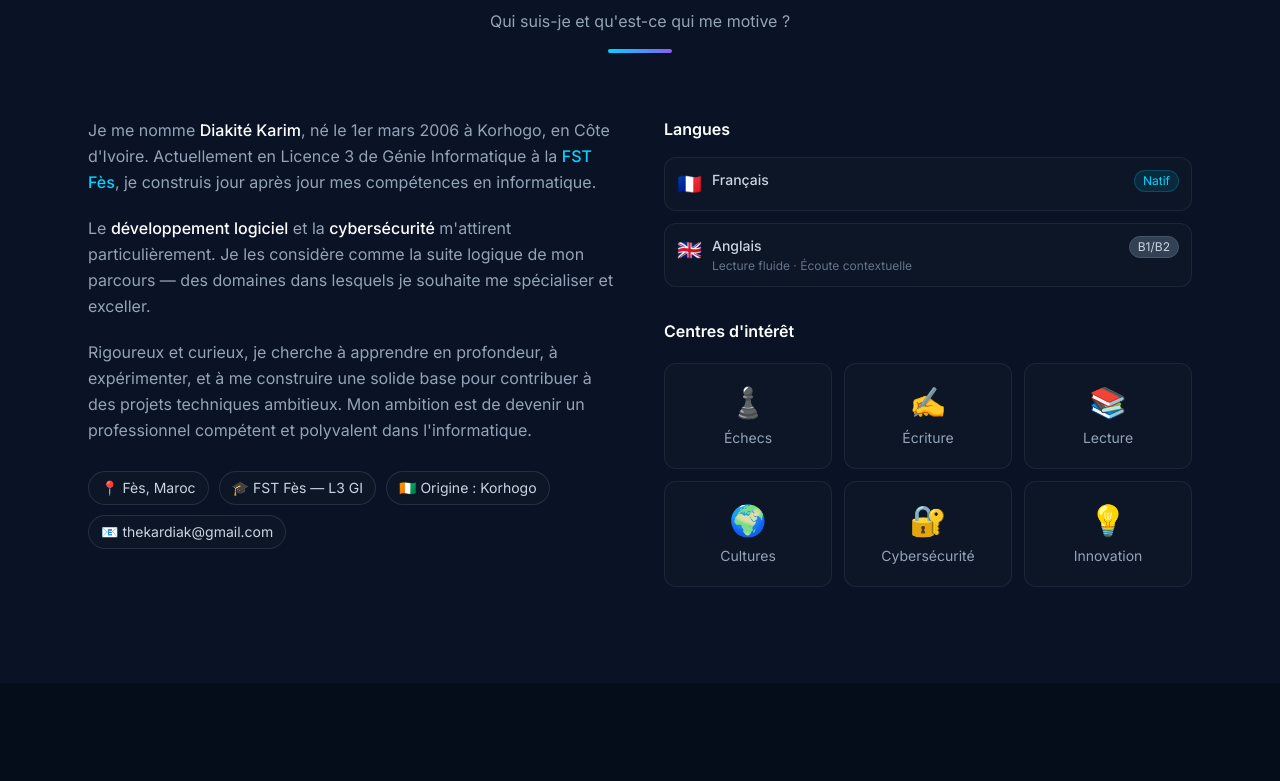
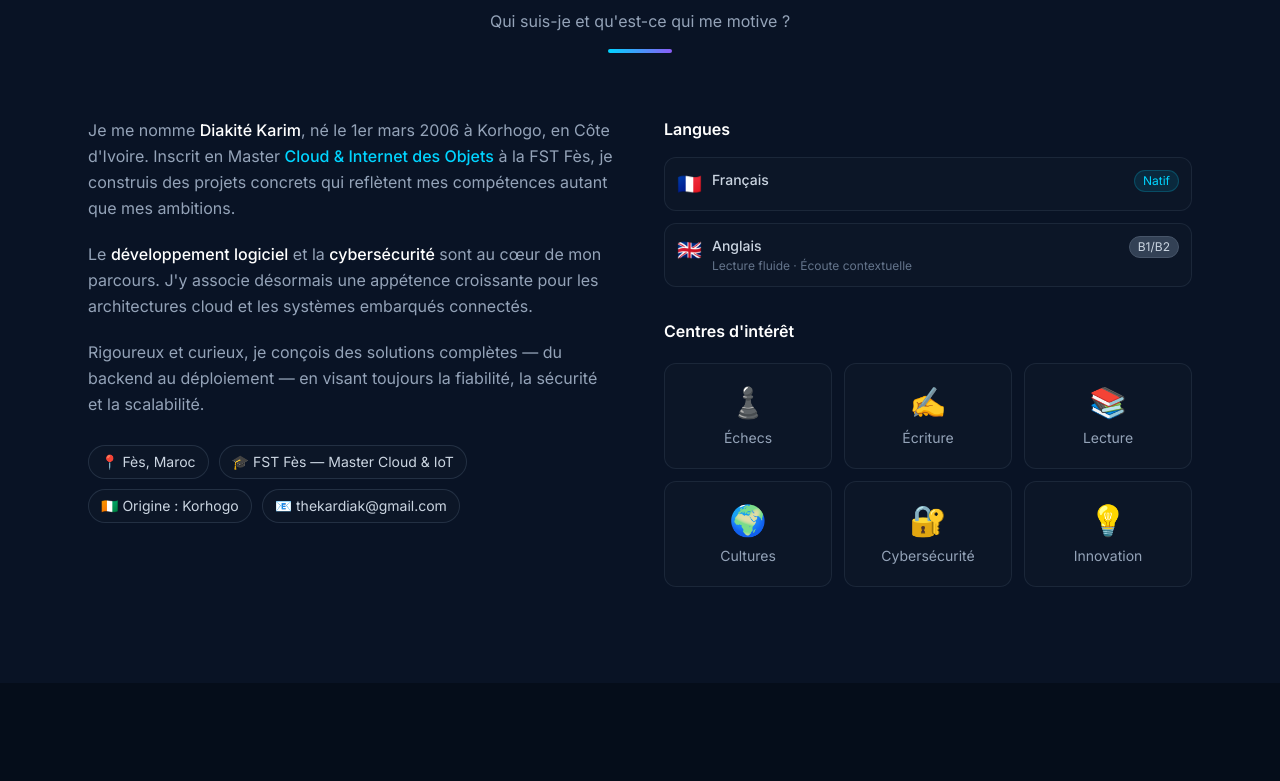
Before and after one commit to karim-dkt/Portfolio, a React (Vite) app: page / in a window 1280 px wide. Shown: the part 939-1720 px from the top of the page. Built offline with nearby package versions, Linux system fonts and the light colour scheme.

Commit message:
feat: Mise à jour du titre(licence->master), du cv/, du projet AGSV(now Koris ERP), ajout de la formation Master CIoT

```diff
--- a/src/components/About.jsx
+++ b/src/components/About.jsx
@@ -12,7 +12,7 @@ const INTERESTS = [
 
 const INFO_CHIPS = [
   { icon: '📍', text: 'Fès, Maroc' },
-  { icon: '🎓', text: 'FST Fès — L3 GI' },
+  { icon: '🎓', text: 'FST Fès — Master Cloud & IoT' },
   { icon: '🇨🇮', text: 'Origine : Korhogo' },
   { icon: '📧', text: 'thekardiak@gmail.com' },
 ]
@@ -53,23 +53,21 @@ export default function About() {
             <p>
               Je me nomme{' '}
               <span className="text-white font-medium">Diakité Karim</span>, né le 1er mars
-              2006 à Korhogo, en Côte d&apos;Ivoire. Actuellement en Licence 3 de Génie
-              Informatique à la{' '}
-              <span className="text-primary font-medium">FST Fès</span>, je construis jour
-              après jour mes compétences en informatique.
+              2006 à Korhogo, en Côte d&apos;Ivoire. Inscrit en Master{' '}
+              <span className="text-primary font-medium">Cloud & Internet des Objets</span> à
+              la FST Fès, je construis des projets concrets qui reflètent mes compétences
+              autant que mes ambitions.
             </p>
             <p>
               Le{' '}
               <span className="text-white font-medium">développement logiciel</span> et la{' '}
-              <span className="text-white font-medium">cybersécurité</span> m&apos;attirent
-              particulièrement. Je les considère comme la suite logique de mon parcours —
-              des domaines dans lesquels je souhaite me spécialiser et exceller.
+              <span className="text-white font-medium">cybersécurité</span> sont au cœur de
+              mon parcours. J&apos;y associe désormais une appétence croissante pour les
+              architectures cloud et les systèmes embarqués connectés.
             </p>
             <p>
-              Rigoureux et curieux, je cherche à apprendre en profondeur, à expérimenter,
-              et à me construire une solide base pour contribuer à des projets techniques
-              ambitieux. Mon ambition est de devenir un professionnel compétent et polyvalent
-              dans l&apos;informatique.
+              Rigoureux et curieux, je conçois des solutions complètes — du backend au
+              déploiement — en visant toujours la fiabilité, la sécurité et la scalabilité.
             </p>
 
             <div className="flex flex-wrap gap-2.5 pt-2">
--- a/src/components/Hero.jsx
+++ b/src/components/Hero.jsx
@@ -4,7 +4,7 @@ import { useInView } from '../hooks/useInView'
 import { useCounter } from '../hooks/useCounter'
 
 const ROLES = [
-  'Étudiant en Génie Informatique',
+  'Étudiant en Master Cloud & IoT',
   'Développeur Web',
   'Passionné de Cybersécurité',
   'Problem Solver',
@@ -12,7 +12,7 @@ const ROLES = [
 
 const STATS = [
   { target: 5,  suffix: '',  label: 'Projets'     },
-  { target: 3,  suffix: '',  label: 'Formations'   },
+  { target: 4,  suffix: '',  label: 'Formations'   },
   { target: 20, suffix: '+', label: 'Technologies' },
 ]
 
@@ -86,7 +86,7 @@ export default function Hero() {
                 Voir mes projets <ArrowRight size={18} />
               </a>
               <a
-                href="/KARIM_DIAKITÉ.pdf"
+                href="/Karim_Diakité_MST_CV.pdf"
                 target="_blank"
                 rel="noopener noreferrer"
                 className="inline-flex items-center gap-2 px-6 py-3 border border-primary/50 text-primary font-semibold rounded-lg hover:bg-primary/10 transition-colors"
@@ -94,7 +94,7 @@ export default function Hero() {
                 <Eye size={18} /> Visualiser le CV
               </a>
               <a
-                href="/KARIM_DIAKITÉ.pdf"
+                href="/Karim_Diakité_MST_CV.pdf"
                 download
                 className="inline-flex items-center gap-2 px-4 py-3 border border-slate-700/60 text-slate-400 font-semibold rounded-lg hover:bg-slate-800 transition-colors"
               >
@@ -127,8 +127,8 @@ export default function Hero() {
 
               {/* Floating badge */}
               <div className="absolute -bottom-5 -left-5 bg-card border border-slate-700/60 rounded-xl px-4 py-2.5 shadow-2xl backdrop-blur-sm">
-                <p className="text-xs text-slate-500">Recherche</p>
-                <p className="text-sm font-semibold text-primary">Master / Cycle Ingénieur</p>
+                <p className="text-xs text-slate-500">En formation</p>
+                <p className="text-sm font-semibold text-primary">Master Cloud & IoT — FST</p>
               </div>
             </div>
           </div>
--- a/src/data/index.js
+++ b/src/data/index.js
@@ -84,6 +84,14 @@ export const skills = [
 
 export const education = [
   {
+    degree: 'Master — Cloud & Internet des Objets',
+    school: 'Faculté des Sciences et Techniques — Fès',
+    period: '2026 – …',
+    badge: 'Inscrit',
+    description:
+      "Formation avancée en architectures cloud, virtualisation, IoT et systèmes embarqués connectés. Approfondissement des protocoles réseau, de la sécurité des objets connectés et du déploiement d'infrastructures distribuées.",
+  },
+  {
     degree: 'Licence 3 — Génie Informatique',
     school: 'Faculté des Sciences et Techniques — Fès',
     period: '2025 – 2026',
@@ -109,27 +117,28 @@ export const education = [
 export const projects = [
   {
     id: 4,
-    title: 'AGSV',
-    type: 'Projet de stage — SaaS',
+    title: 'AGSV → Koris ERP',
+    type: 'Projet de stage évolué — ERP SaaS',
     year: '2026',
-    badge: 'SaaS',
+    badge: 'ERP SaaS',
     description:
-      "Plateforme SaaS complète de gestion de stock et de vente pour PME. Architecture full-stack Spring Boot + React, système multi-rôles sur 3 niveaux, mode hors-ligne PWA, exports PDF/Excel et journal d'audit complet.",
-    tech: ['Java', 'Spring Boot', 'React', 'MySQL', 'JWT', 'Docker', 'PWA', 'OpenPDF', 'Apache POI'],
+      "ERP SaaS multi-entreprises né d'un projet de stage, évolué en plateforme complète. Full-stack Spring Boot + React avec modules RH, comptabilité, gestion clients/fournisseurs, notifications SMS/WhatsApp, mode hors-ligne PWA et exports PDF/Excel.",
+    tech: ['Java', 'Spring Boot', 'React', 'MySQL', 'JWT', 'Docker', 'PWA', 'Redis', 'Twilio', 'Cloudflare R2', 'OpenPDF', 'Apache POI'],
     github: 'https://github.com/karim-dkt/AGSV',
     demo: null,
     video: null,
     logo: '/agsv-logo.png',
     logoGlow: '#1a6b3a',
     highlights: [
-      'Architecture full-stack Spring Boot 3.4 + React 19',
-      'Système multi-rôles : AdminPrincipal → Administrateur → Vendeur',
+      'Architecture full-stack Spring Boot 3.4 + React 19 — 51 entités JPA, 26 modules frontend',
+      'Système multi-rôles : Developer → AdminPrincipal → Administrateur → Vendeur',
       'Multi-entreprises et multi-dépôts avec périmètres isolés',
-      'Auth JWT, BCrypt, protection brute-force + Cloudflare Tunnel',
+      'Modules RH, comptabilité, profils clients/fournisseurs et grilles tarifaires',
+      'Notifications SMS/WhatsApp via Twilio, stockage fichiers Cloudflare R2',
+      'Auth JWT, BCrypt, protection brute-force + déploiement Cloudflare Tunnel',
       "Journal d'audit : 40+ actions tracées avec filtres avancés",
       'Mode hors-ligne PWA : cache IndexedDB + file de requêtes + synchro auto',
       'Exports PDF (factures, rapports) et Excel via Apache POI',
-      'Déploiement Docker Compose + Cloudflare Tunnel',
     ],
   },
   {
```
Also changed, not shown: 1 other file (tests, documents, lock files or other folders).
